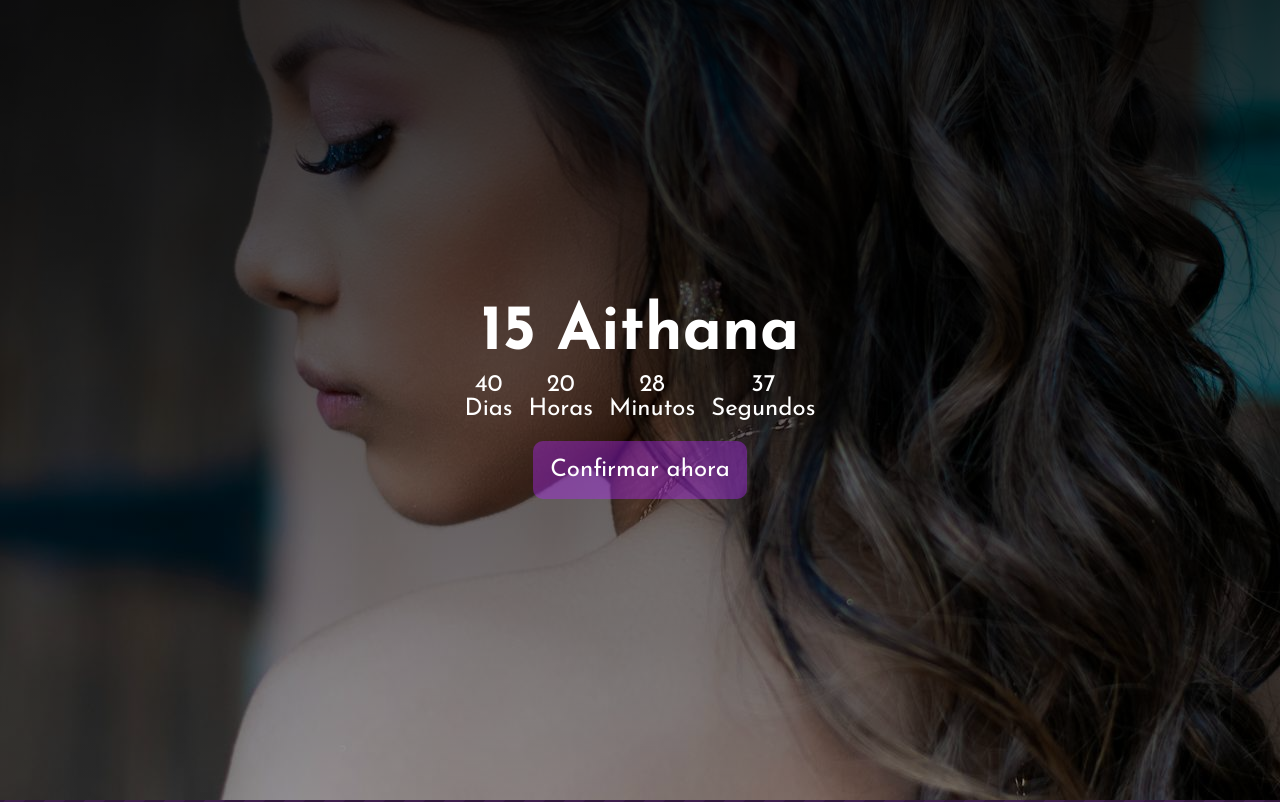
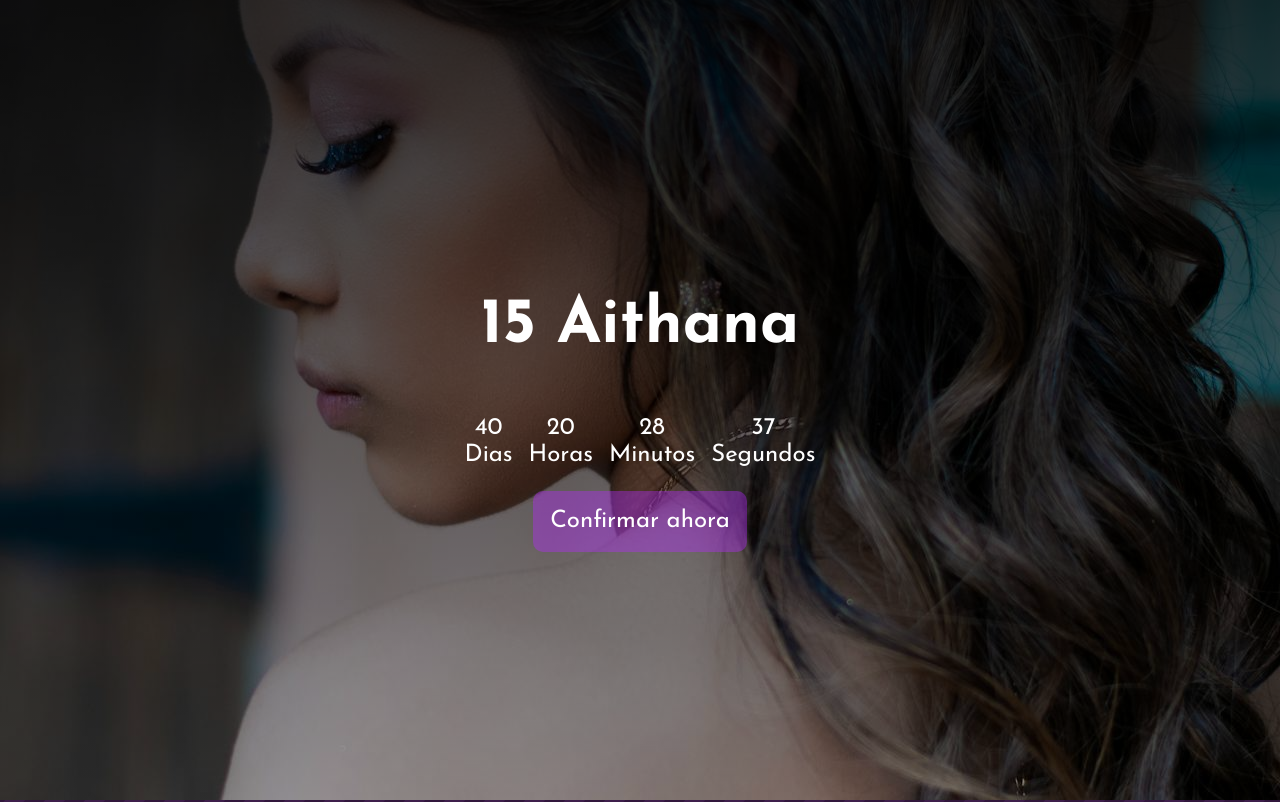
Before and after one commit to NatanaelLeites/invitacion, a website: page index.html in a window 1280 px wide. Shown: the top 802 px of the page. Drawn offline with nearby package versions, Linux system fonts and the light colour scheme; a web font is replaced by a local one.

Commit message:
ajuste en reset css

```diff
--- a/index.html
+++ b/index.html
@@ -4,6 +4,8 @@
 <head>
     <meta charset="UTF-8">
     <meta name="viewport" content="width=device-width, initial-scale=1.0">
+    <!-- normalize -->
+    <link rel="stylesheet" href="./css/normalize.css">
     <!-- Box Icons -->
     <link href='https://unpkg.com/boxicons@2.1.4/css/boxicons.min.css' rel='stylesheet'>
     <!-- Fuentes de google -->
@@ -40,10 +42,9 @@
                     <span>Segundos</span>
                 </div>
             </div>
-                <a class="btn-confirmar" target="_blank"
-                    href="https://wa.me/59899290533?text=*Yo%20estaré%20ahí%20soy*">
-                    <button>Confirmar ahora</button>
-                </a>
+            <a class="btn-confirmar" target="_blank" href="https://wa.me/59899290533?text=*Yo%20estaré%20ahí%20soy*">
+                <button>Confirmar ahora</button>
+            </a>
 
         </div>
         <div class="info">
```
